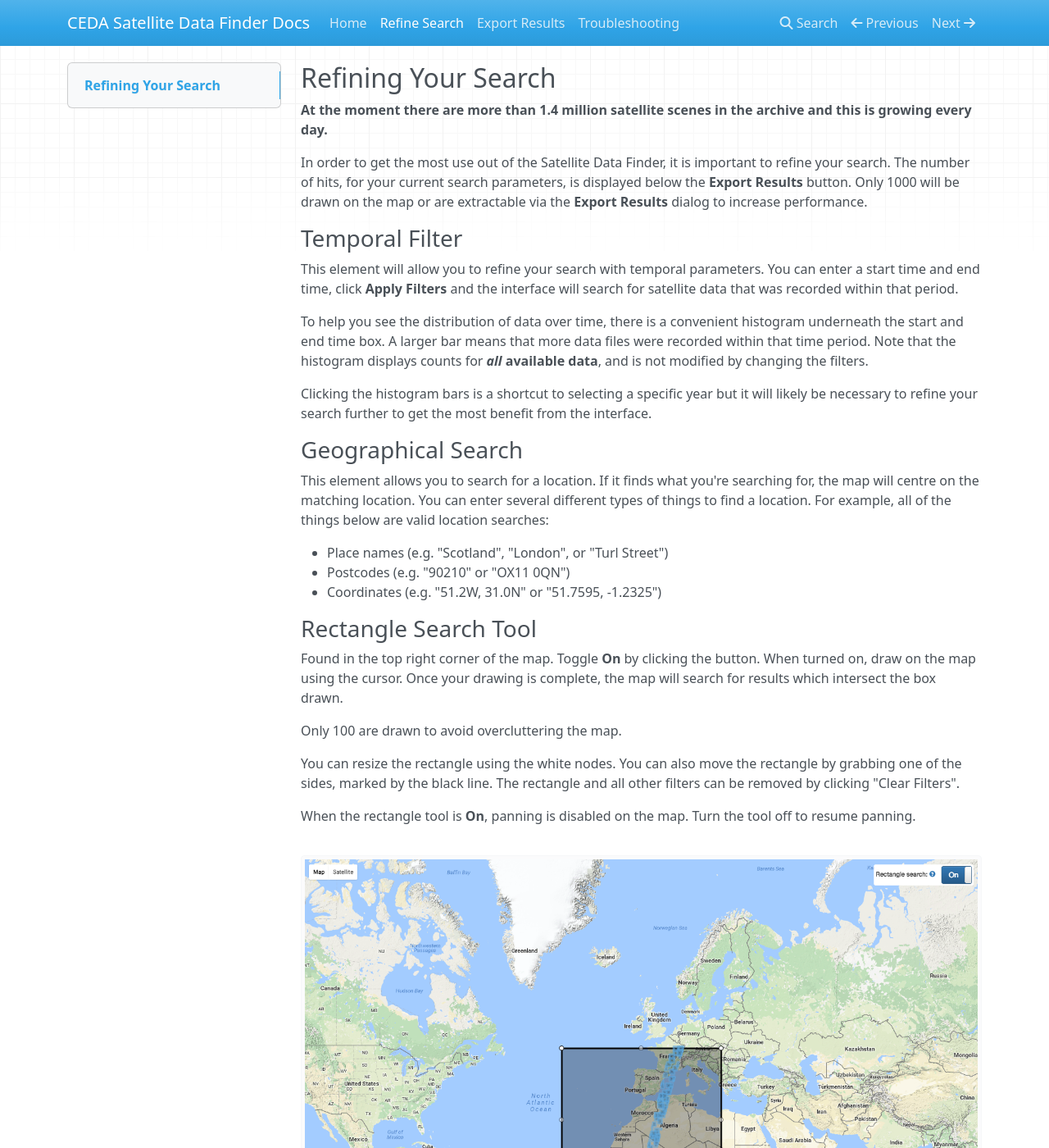
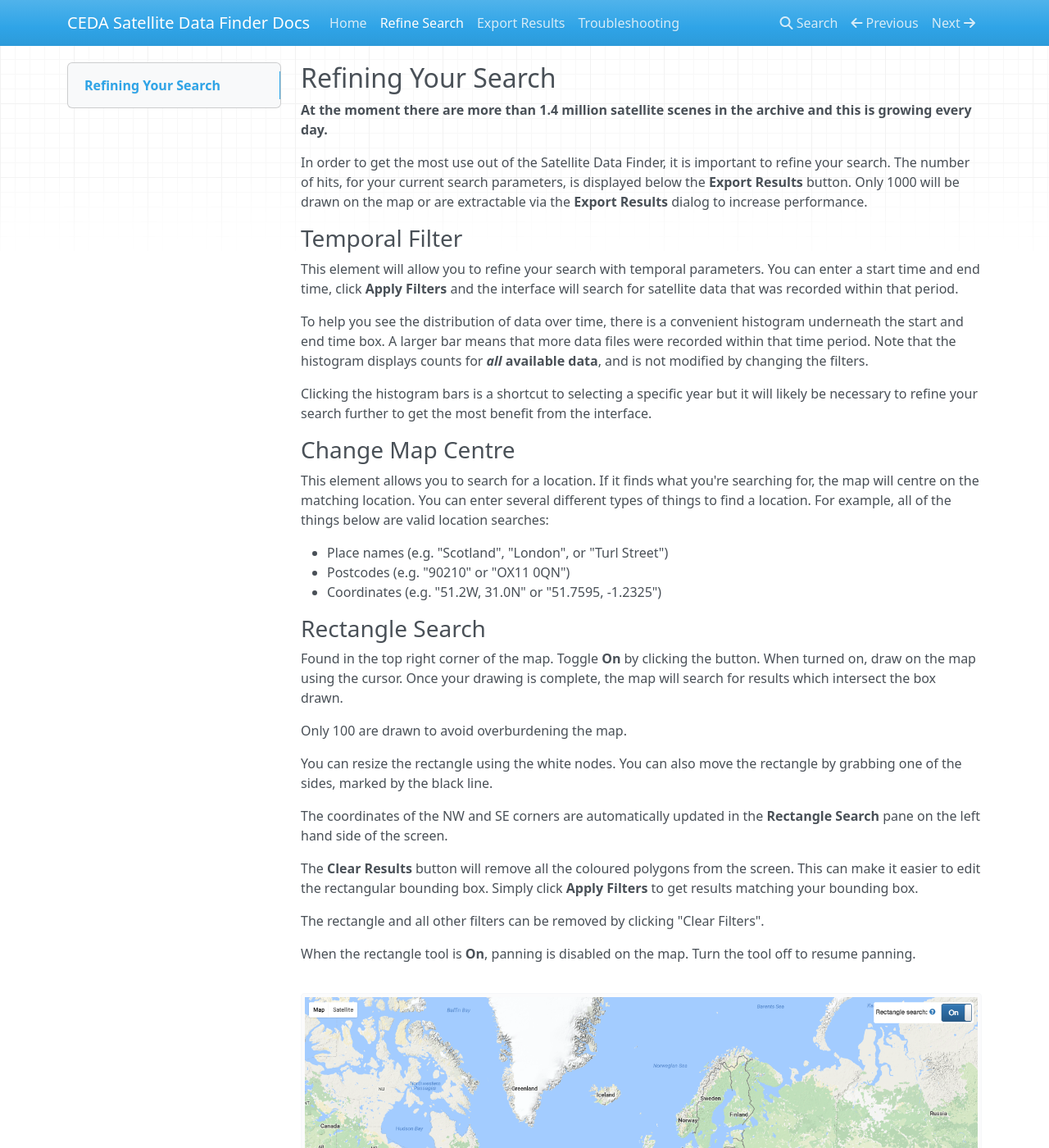
Before and after one commit to cedadev/ceda-sat-finder, an MkDocs documentation site: the page built from satellite-search-ui/docs/user/docs/refine.md, in a window 1280 px wide and 1400 px high. Shown: the whole window at 82% size. Built offline with MkDocs 1.6.1, drawn with Linux system fonts in a browser that asks for light colours; nearby versions of some CDN libraries; old or Windows-style settings are respelled for this version of MkDocs; some of the changed text lies outside the part shown.

Commit message:
Updated docs to reflect recent changes to interface #2

```diff
--- a/satellite-search-ui/docs/user/docs/refine.md
+++ b/satellite-search-ui/docs/user/docs/refine.md
@@ -24,7 +24,7 @@ displays counts for **_all_ available data**, and is not modified by changing th
 Clicking the histogram bars is a shortcut to selecting a specific year but it will likely be necessary to
 refine your search further to get the most benefit from the interface.
 
-### Geographical Search
+### Change Map Centre
 
 This element allows you to search for a location. If it finds what you're
 searching for, the map will centre on the matching location. You can enter
@@ -35,16 +35,24 @@ things below are valid location searches:
 * Postcodes (e.g. "90210" or "OX11 0QN")
 * Coordinates (e.g. "51.2W, 31.0N" or "51.7595, -1.2325")
 
-### Rectangle Search Tool
+### Rectangle Search
 
 Found in the top right corner of the map. Toggle **On** by clicking the button.
 When turned on, draw on the map using the cursor. Once your drawing is complete, the map
 will search for results which intersect the box drawn.
 
-Only 100 are drawn to avoid overcluttering the map.
+Only 100 are drawn to avoid overburdening the map.
 
 You can resize the rectangle using the white nodes. You can also move
-the rectangle by grabbing one of the sides, marked by the black line. The rectangle and all
+the rectangle by grabbing one of the sides, marked by the black line.
+
+The coordinates of the NW and SE corners are automatically updated in the **Rectangle Search** pane on the left hand
+side of the screen.
+
+The **Clear Results** button will remove all the coloured polygons from the screen. This can make it easier to edit
+the rectangular bounding box. Simply click **Apply Filters** to get results matching your bounding box.
+
+The rectangle and all
 other filters can be removed by clicking "Clear Filters".
 
 When the rectangle tool is **On**, panning is disabled on the map. Turn the tool off to
@@ -70,19 +78,15 @@ For example:
 Given the current selection, there are no datasets from the Landsat Missions 5 and 7. You can try
 changing the time range or search area.
 
-### Keyword Search
+### Apply Filters
 
-This element will allow you to search for any distinct keyword in the metadata
-of each scenes's data file. This includes being able to search for:
-
-* Instrument names ("SLSTR", "SAR", "MSI", etc)
-
-
-### Apply Filters and Clear Filters
-
-These buttons simply apply any search criteria you may have entered. For
+This button simply applys any search criteria you may have entered. For
 example, if you have supplied a date range and a keyword, clicking "Apply
 Filters" will apply these criteria to your search.
 
 Certain things are done automatically - the Geographical Search will reresh your results once you click **Go** and the Satellite
 Filter is applied without needing to click "Apply Filters".
+
+### Clear Filters
+
+This clears the map of all objects, data polygons and rectangles, and resets all the filters to a neutral state.
```
Also changed, not shown: satellite-search-ui/docs/user/docs/index.md (+5 -3 lines), 1 other file.
